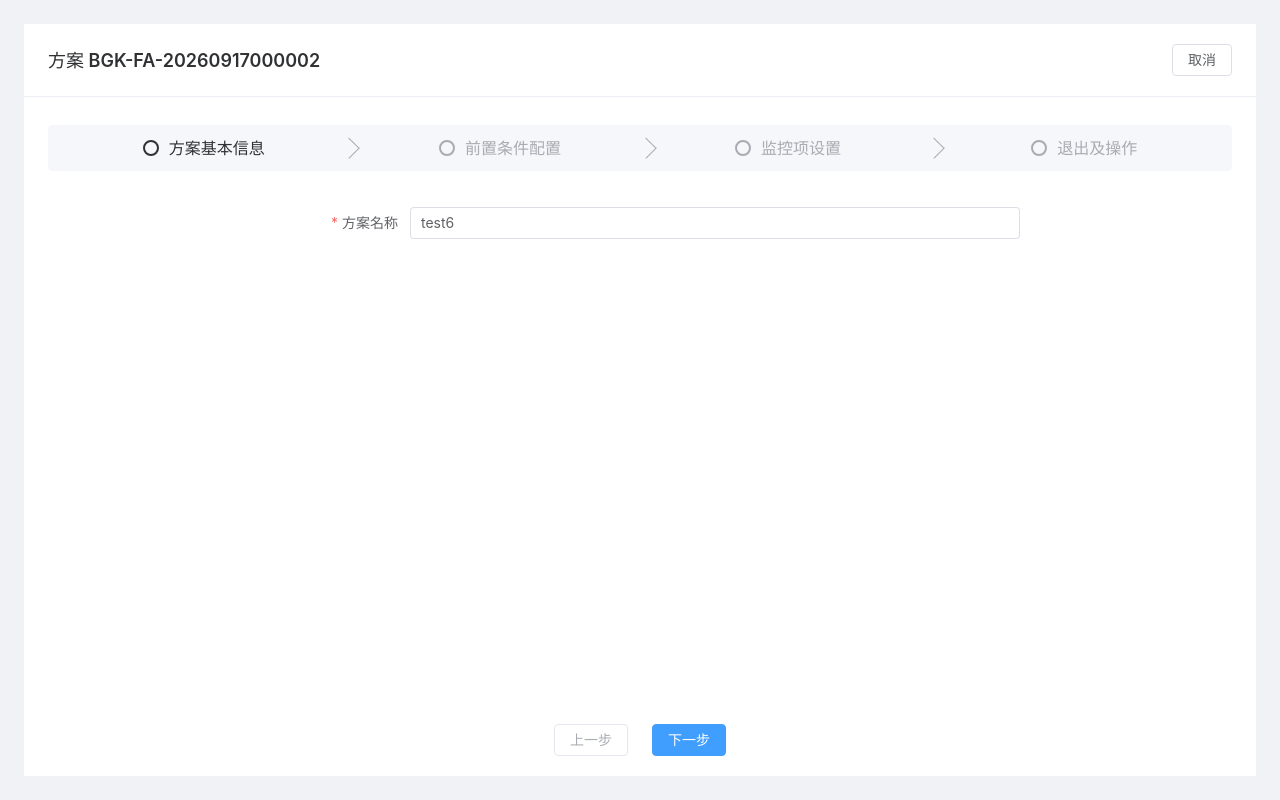
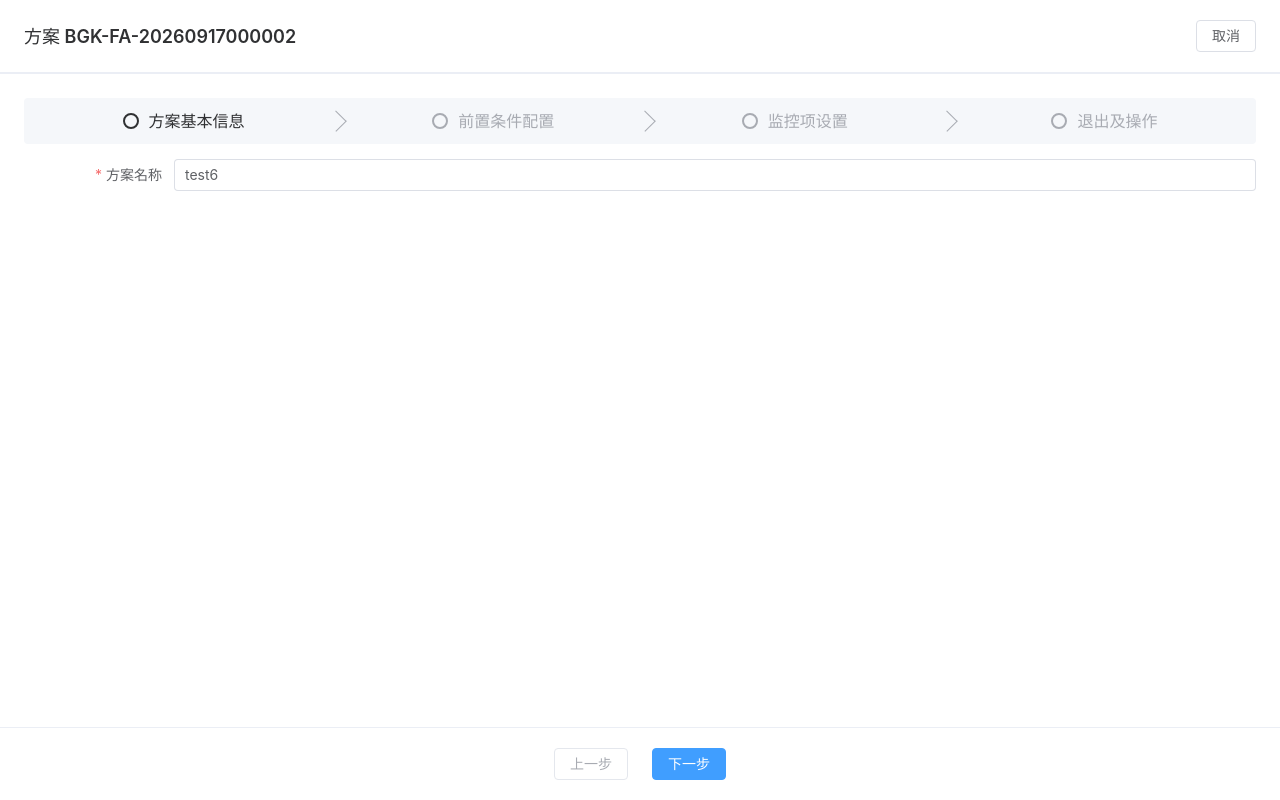
Before and after one commit to WinGo0/fortestupload, a Vue app: page / in a window 1280 px wide. Built offline with nearby package versions, Linux system fonts and the light colour scheme.

Commit message:
feat: 重构方案步骤抽屉组件，使用 BaseDrawer 组件封装

```diff
--- /dev/null
+++ b/src/components/BaseDrawer.vue
@@ -0,0 +1,36 @@
+<template>
+  <section class="base-drawer">
+    <header v-if="$slots.header" class="base-drawer__header">
+      <slot name="header" />
+    </header>
+
+    <div class="base-drawer__content">
+      <slot />
+    </div>
+
+    <footer v-if="$slots.footer" class="base-drawer__footer">
+      <slot name="footer" />
+    </footer>
+  </section>
+</template>
+
+<style scoped>
+.base-drawer {
+  display: flex;
+  min-height: 100vh;
+  flex-direction: column;
+  background: #fff;
+}
+
+.base-drawer__header {
+  border-bottom: 1px solid #ebeef5;
+}
+
+.base-drawer__content {
+  flex: 1;
+}
+
+.base-drawer__footer {
+  border-top: 1px solid #ebeef5;
+}
+</style>
--- a/src/components/SchemeStepDrawer.vue
+++ b/src/components/SchemeStepDrawer.vue
@@ -1,13 +1,14 @@
 <template>
-  <div class="drawer-page">
-    <section class="drawer-panel">
-      <header class="drawer-header">
+  <BaseDrawer>
+    <template #header>
+      <div class="drawer-header">
         <span class="drawer-title">方案 BGK-FA-20260917000002</span>
         <el-button>取消</el-button>
-      </header>
+      </div>
+    </template>
 
-      <div class="drawer-content">
-        <el-steps :active="stepActive" simple class="step-bar">
+    <div class="drawer-content" width="300">
+      <el-steps :active="stepActive" simple style="margin-bottom: 15px">
         <el-step title="方案基本信息" />
         <el-step title="前置条件配置" />
         <el-step title="监控项设置" />
@@ -15,21 +16,25 @@
       </el-steps>
 
       <el-form
+        :model="formModel"
+        label-width="150"
         ref="formRef"
-          :model="formModel"
         :rules="formRules"
-          label-width="150px"
-          class="scheme-form"
       >
-          <div v-show="stepActive === 0" class="step-panel">
+        <div v-show="stepActive === 0">
           <el-form-item label="方案名称" prop="schemeName">
             <el-input v-model="formModel.schemeName" placeholder="请输入方案名称" />
           </el-form-item>
         </div>
+
+        <div v-show="stepActive === 1"></div>
+        <div v-show="stepActive === 2"></div>
+        <div v-show="stepActive === 3"></div>
       </el-form>
     </div>
 
-      <footer class="drawer-footer">
+    <template #footer>
+      <div class="drawer-footer">
         <el-button :disabled="stepActive === 0" @click="handleStepJump(-1)">
           上一步
         </el-button>
@@ -40,13 +45,14 @@
         >
           下一步
         </el-button>
-      </footer>
-    </section>
       </div>
+    </template>
+  </BaseDrawer>
 </template>
 
 <script setup>
 import { reactive, ref } from 'vue'
+import BaseDrawer from './BaseDrawer.vue'
 
 const stepActive = ref(0)
 const formRef = ref()
@@ -91,20 +97,6 @@ const handleStepJump = async (pace) => {
 </script>
 
 <style scoped>
-.drawer-page {
-  min-height: 100vh;
-  box-sizing: border-box;
-  padding: 24px;
-  background: #f0f2f5;
-}
-
-.drawer-panel {
-  display: flex;
-  min-height: calc(100vh - 48px);
-  flex-direction: column;
-  background: #fff;
-}
-
 .drawer-header {
   display: flex;
   align-items: center;
@@ -120,21 +112,10 @@ const handleStepJump = async (pace) => {
 }
 
 .drawer-content {
-  flex: 1;
-  padding: 28px 24px;
-}
-
-.step-bar {
-  margin-bottom: 36px;
-}
-
-.scheme-form {
-  max-width: 760px;
-  margin: 0 auto;
-}
-
-.step-panel {
-  min-height: 160px;
+  box-sizing: border-box;
+  width: 100%;
+  min-height: 300px;
+  padding: 24px;
 }
 
 .drawer-footer {
```
Lines whose indentation alone changed are shown as unchanged.
